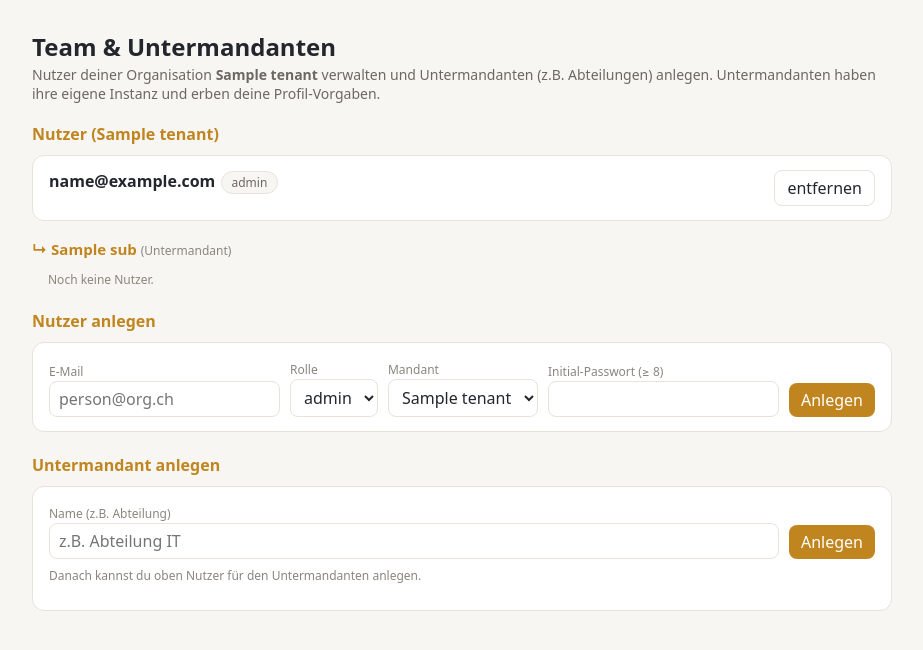
After one commit to kaspAir/KI-Technology-Radar, a FastAPI app: template app/templates/team.html in a window 1280 px wide. The commit adds this page. Shown: the top 650 px of the page, without its empty margins (178-1101 px from the left). Run offline with FastAPI, Linux system fonts and the light colour scheme; the template is opened without the code that fills it: most values are stand-ins (such as "Sample title", 1, 10 or a date in 2020).

Commit message:
feat(mvp): Mandantenfähige Benutzerverwaltung (Plattform-Admin, Mandanten-Baum, Rollen)
- db: Tenant als Baum (parent_id) + User(tenant_id, role, is_platform_admin);
  Curation/Profile jetzt mandantengebunden statt nutzergebunden.
- Plattform-Admin legt Mandanten + ersten Admin an (/admin).
- Mandanten-Admin legt Nutzer (admin|member|viewer) + Untermandanten an (/team).
- Untermandanten erben Profil-Vorgaben des Hauptmandanten (effective_profile);
  im Profil als „Vorgabe" sichtbar, wirkt aufs Lagebild.
- Rollen-Gating: viewer nur lesend (kein Kuratieren/Entfernen/Profil-Speichern).
- Rollenbewusste Navigation.

```diff
--- a/app/main.py
+++ b/app/main.py
@@ -1,14 +1,19 @@
-"""main.py — Selbstbedienungs-Radar (MVP): Login → Vorschläge → mein Radar.
+"""main.py — Selbstbedienungs-Radar (MVP, mandantenfähig).
+
+Hierarchie: Plattform-Admin -> Mandanten (Baum) -> Nutzer (Rolle admin|member|viewer).
+Curation/Profile hängen am Mandanten (geteilt). Untermandanten erben das Profil des
+Eltern-Mandanten als Vorgabe (effective_profile).
 
 Start (Entwicklung):
-  uvicorn app.main:app --reload
-Umgebung: RADAR_DB (Default sqlite:///./radar.db), RADAR_SECRET (Session-Schlüssel).
+  RADAR_ADMIN_EMAIL=du@x.ch RADAR_ADMIN_PW=... uvicorn app.main:app --reload
+Umgebung: RADAR_DB, RADAR_SECRET, RADAR_INSTANCE, RADAR_ADMIN_EMAIL/PW (Bootstrap).
 """
 from __future__ import annotations
 
 import json
 import os
 import re
+import secrets
 from pathlib import Path
 
 import yaml
@@ -18,12 +23,18 @@ from fastapi.templating import Jinja2Templates
 from sqlalchemy import select
 from starlette.middleware.sessions import SessionMiddleware
 
-from .db import Curation, Profile, Proposal, SessionLocal, User, init_db
+from .db import (Curation, Profile, Proposal, ROLES, SessionLocal, Tenant, User,
+                 init_db)
 from .security import hash_pw, verify_pw
 
 RINGS = ["Adopt", "Pilot", "Explore", "Watch", "Reject"]
+BASE = Path(__file__).resolve().parent
+CORE_VIEW = BASE.parent / "view"
+INSTANCE = Path(os.environ.get("RADAR_INSTANCE", str(BASE.parent.parent / "KI-Technology-Radar-Instanz")))
+app = FastAPI(title="KI-Radar — Selbstbedienung")
+app.add_middleware(SessionMiddleware, secret_key=os.environ.get("RADAR_SECRET", "dev-only-change-me"))
+templates = Jinja2Templates(directory=str(BASE / "templates"))
 
-# Mandanten-Profil-Felder (E24). typ: text | textarea | select | list. "§" = Abschnitt.
 PROFILE_FIELDS = [
     ("§", "Identität & Mandat", None, None),
     ("name", "Name der Organisation", "text", None),
@@ -49,17 +60,18 @@ PROFILE_FIELDS = [
     ("staerken", "Vorhandene Stärken", "list", None),
     ("kompetenz_luecken", "Kompetenz-Lücken / Aufbau-Ziele", "list", None),
 ]
-BASE = Path(__file__).resolve().parent
-CORE_VIEW = BASE.parent / "view"   # für die wiederverwendbare Lagebild-Logik
-INSTANCE = Path(os.environ.get("RADAR_INSTANCE", str(BASE.parent.parent / "KI-Technology-Radar-Instanz")))
-app = FastAPI(title="KI-Radar — Selbstbedienung")
-app.add_middleware(SessionMiddleware, secret_key=os.environ.get("RADAR_SECRET", "dev-only-change-me"))
-templates = Jinja2Templates(directory=str(BASE / "templates"))
 
 
 @app.on_event("startup")
 def _startup():
     init_db()
+    email = (os.environ.get("RADAR_ADMIN_EMAIL") or "").strip().lower()
+    pw = os.environ.get("RADAR_ADMIN_PW") or ""
+    if email and pw:
+        with SessionLocal() as s:
+            if not s.scalar(select(User).where(User.email == email)):
+                s.add(User(email=email, pw=hash_pw(pw), is_platform_admin=True, tenant_id=None, role="admin"))
+                s.commit()
 
 
 def db_session():
@@ -72,30 +84,66 @@ def current_user(request: Request, db=Depends(db_session)):
     return db.get(User, uid) if uid else None
 
 
+def can_edit(u) -> bool:
+    return bool(u and (u.is_platform_admin or u.role in ("admin", "member")))
+
+
+def can_manage(u) -> bool:
+    return bool(u and (u.is_platform_admin or u.role == "admin"))
+
+
+def tenant_chain(db, tenant_id):
+    """Kette Wurzel -> ... -> tenant_id (Liste von Tenant-Objekten)."""
+    chain, t = [], db.get(Tenant, tenant_id)
+    while t:
+        chain.append(t)
+        t = db.get(Tenant, t.parent_id) if t.parent_id else None
+    chain.reverse()
+    return chain
+
+
+def effective_profile(db, tenant_id) -> dict:
+    """Effektives Profil = Eltern-Vorgaben (Wurzel zuerst) mit eigenem überschrieben."""
+    merged: dict = {}
+    for t in tenant_chain(db, tenant_id):
+        p = db.get(Profile, t.id)
+        if p and p.data:
+            for k, v in (json.loads(p.data) or {}).items():
+                if v not in (None, "", [], {}):
+                    merged[k] = v
+    return merged
+
+
 # --- Auth -------------------------------------------------------------------
 @app.get("/", response_class=HTMLResponse)
 def root(request: Request, user=Depends(current_user)):
-    return RedirectResponse("/radar" if user else "/login", 302)
+    if not user:
+        return RedirectResponse("/login", 302)
+    return RedirectResponse("/admin" if user.is_platform_admin else "/radar", 302)
 
 
 @app.get("/signup", response_class=HTMLResponse)
-def signup_form(request: Request):
+def signup_form(request: Request, db=Depends(db_session)):
+    # Offene Registrierung nur für den allerersten Nutzer (= Plattform-Admin).
+    if db.scalar(select(User.id).limit(1)):
+        return templates.TemplateResponse(request, "login.html",
+            {"err": "Registrierung geschlossen — dein Administrator legt dich an."}, status_code=403)
     return templates.TemplateResponse(request, "signup.html", {"err": None})
 
 
 @app.post("/signup")
 def signup(request: Request, email: str = Form(...), pw: str = Form(...), db=Depends(db_session)):
+    if db.scalar(select(User.id).limit(1)):
+        return templates.TemplateResponse(request, "login.html",
+            {"err": "Registrierung geschlossen."}, status_code=403)
     email = email.strip().lower()
     if not email or len(pw) < 8:
         return templates.TemplateResponse(request, "signup.html",
             {"err": "E-Mail nötig, Passwort mind. 8 Zeichen."}, status_code=400)
-    if db.scalar(select(User).where(User.email == email)):
-        return templates.TemplateResponse(request, "signup.html",
-            {"err": "E-Mail ist schon registriert."}, status_code=400)
-    u = User(email=email, pw=hash_pw(pw))
+    u = User(email=email, pw=hash_pw(pw), is_platform_admin=True, tenant_id=None, role="admin")
     db.add(u); db.commit()
     request.session["uid"] = u.id
-    return RedirectResponse("/proposals", 302)
+    return RedirectResponse("/admin", 302)
 
 
 @app.get("/login", response_class=HTMLResponse)
@@ -110,7 +158,7 @@ def login(request: Request, email: str = Form(...), pw: str = Form(...), db=Depe
         return templates.TemplateResponse(request, "login.html",
             {"err": "E-Mail oder Passwort falsch."}, status_code=401)
     request.session["uid"] = u.id
-    return RedirectResponse("/radar", 302)
+    return RedirectResponse("/admin" if u.is_platform_admin else "/radar", 302)
 
 
 @app.get("/logout")
@@ -119,46 +167,140 @@ def logout(request: Request):
     return RedirectResponse("/login", 302)
 
 
-# --- Vorschläge (geteilter Pool) + mein Radar -------------------------------
+def _nav(user, db):
+    """Kontext für die Navigation (Rolle/Mandant)."""
+    tenant = db.get(Tenant, user.tenant_id) if user and user.tenant_id else None
+    return {"user": user, "tenant": tenant, "can_edit": can_edit(user), "can_manage": can_manage(user)}
+
+
+# --- Plattform-Admin: Mandanten verwalten -----------------------------------
+@app.get("/admin", response_class=HTMLResponse)
+def admin(request: Request, user=Depends(current_user), db=Depends(db_session)):
+    if not user:
+        return RedirectResponse("/login", 302)
+    if not user.is_platform_admin:
+        return RedirectResponse("/radar", 302)
+    tenants = db.scalars(select(Tenant).order_by(Tenant.parent_id.is_(None).desc(), Tenant.name)).all()
+    users = db.scalars(select(User)).all()
+    ucount = {}
+    for u in users:
+        ucount[u.tenant_id] = ucount.get(u.tenant_id, 0) + 1
+    return templates.TemplateResponse(request, "admin.html",
+        {**_nav(user, db), "active": "admin", "tenants": tenants, "ucount": ucount})
+
+
+@app.post("/admin/tenant")
+def admin_create_tenant(request: Request, name: str = Form(...), admin_email: str = Form(...),
+                        admin_pw: str = Form(...), user=Depends(current_user), db=Depends(db_session)):
+    if not user or not user.is_platform_admin:
+        return RedirectResponse("/login", 302)
+    name = name.strip()
+    admin_email = admin_email.strip().lower()
+    if not name or not admin_email or len(admin_pw) < 8:
+        return RedirectResponse("/admin?err=1", 303)
+    if db.scalar(select(User).where(User.email == admin_email)):
+        return RedirectResponse("/admin?err=mail", 303)
+    t = Tenant(name=name, parent_id=None)
+    db.add(t); db.flush()
+    db.add(User(email=admin_email, pw=hash_pw(admin_pw), tenant_id=t.id, role="admin"))
+    db.commit()
+    return RedirectResponse("/admin?ok=1", 303)
+
+
+# --- Mandanten-Admin: Team + Untermandanten ---------------------------------
+@app.get("/team", response_class=HTMLResponse)
+def team(request: Request, user=Depends(current_user), db=Depends(db_session)):
+    if not user:
+        return RedirectResponse("/login", 302)
+    if not user.tenant_id or not can_manage(user):
+        return RedirectResponse("/radar", 302)
+    members = db.scalars(select(User).where(User.tenant_id == user.tenant_id).order_by(User.email)).all()
+    subs = db.scalars(select(Tenant).where(Tenant.parent_id == user.tenant_id).order_by(Tenant.name)).all()
+    submembers = {s.id: db.scalars(select(User).where(User.tenant_id == s.id)).all() for s in subs}
+    return templates.TemplateResponse(request, "team.html",
+        {**_nav(user, db), "active": "team", "members": members, "subs": subs,
+         "submembers": submembers, "roles": ROLES})
+
+
+@app.post("/team/user")
+def team_add_user(request: Request, email: str = Form(...), role: str = Form("member"),
+                  pw: str = Form(...), tenant_id: int = Form(None),
+                  user=Depends(current_user), db=Depends(db_session)):
+    if not user or not can_manage(user):
+        return RedirectResponse("/login", 302)
+    # in eigenen Mandanten oder einen eigenen Untermandanten
+    tid = tenant_id or user.tenant_id
+    allowed = {user.tenant_id} | {s.id for s in db.scalars(select(Tenant).where(Tenant.parent_id == user.tenant_id))}
+    if tid not in allowed or role not in ROLES or len(pw) < 8:
+        return RedirectResponse("/team?err=1", 303)
+    email = email.strip().lower()
+    if not email or db.scalar(select(User).where(User.email == email)):
+        return RedirectResponse("/team?err=mail", 303)
+    db.add(User(email=email, pw=hash_pw(pw), tenant_id=tid, role=role))
+    db.commit()
+    return RedirectResponse("/team?ok=1", 303)
+
+
+@app.post("/team/subtenant")
+def team_add_sub(request: Request, name: str = Form(...), user=Depends(current_user), db=Depends(db_session)):
+    if not user or not can_manage(user) or not user.tenant_id:
+        return RedirectResponse("/login", 302)
+    name = name.strip()
+    if name:
+        db.add(Tenant(name=name, parent_id=user.tenant_id)); db.commit()
+    return RedirectResponse("/team?ok=sub", 303)
+
+
+@app.post("/team/user/remove")
+def team_remove_user(request: Request, user_id: int = Form(...), user=Depends(current_user), db=Depends(db_session)):
+    if not user or not can_manage(user):
+        return RedirectResponse("/login", 302)
+    target = db.get(User, user_id)
+    allowed = {user.tenant_id} | {s.id for s in db.scalars(select(Tenant).where(Tenant.parent_id == user.tenant_id))}
+    if target and target.id != user.id and target.tenant_id in allowed:
+        db.delete(target); db.commit()
+    return RedirectResponse("/team?ok=rm", 303)
+
+
+# --- Vorschläge (geteilter Pool) + mein Radar (pro Mandant) ------------------
 @app.get("/proposals", response_class=HTMLResponse)
 def proposals(request: Request, b: str = "", user=Depends(current_user), db=Depends(db_session)):
     if not user:
         return RedirectResponse("/login", 302)
-    mine = {c.proposal_id for c in db.scalars(select(Curation).where(Curation.user_id == user.id))}
+    if not user.tenant_id:
+        return RedirectResponse("/admin", 302)
+    mine = {c.proposal_id for c in db.scalars(select(Curation).where(Curation.tenant_id == user.tenant_id))}
     rows = db.scalars(select(Proposal).order_by(Proposal.relevance_general.desc(), Proposal.id.desc())).all()
     open_rows = [p for p in rows if p.id not in mine and (not b or b in p.branchen.split())]
     branchen = sorted({x for p in rows if p.id not in mine for x in p.branchen.split() if x})
     return templates.TemplateResponse(request, "proposals.html", {
-        "user": user, "rows": open_rows[:200], "branchen": branchen,
-        "sel": b, "rings": RINGS, "total_open": len([p for p in rows if p.id not in mine])})
+        **_nav(user, db), "active": "proposals", "rows": open_rows[:200], "branchen": branchen,
+        "sel": b, "rings": RINGS[:4], "total_open": len([p for p in rows if p.id not in mine])})
 
 
 @app.post("/add")
 def add(request: Request, proposal_id: int = Form(...), ring: str = Form("Watch"),
         user=Depends(current_user), db=Depends(db_session)):
-    if not user:
-        return RedirectResponse("/login", 302)
+    if not can_edit(user) or not user.tenant_id:
+        return RedirectResponse("/proposals", 303)
     if ring not in RINGS:
         ring = "Watch"
-    if not db.scalar(select(Curation).where(Curation.user_id == user.id, Curation.proposal_id == proposal_id)):
-        db.add(Curation(user_id=user.id, proposal_id=proposal_id, ring=ring)); db.commit()
+    if not db.scalar(select(Curation).where(Curation.tenant_id == user.tenant_id, Curation.proposal_id == proposal_id)):
+        db.add(Curation(tenant_id=user.tenant_id, proposal_id=proposal_id, ring=ring)); db.commit()
     return RedirectResponse("/proposals", 303)
 
 
 @app.post("/remove")
 def remove(request: Request, curation_id: int = Form(...), user=Depends(current_user), db=Depends(db_session)):
-    if not user:
-        return RedirectResponse("/login", 302)
+    if not can_edit(user):
+        return RedirectResponse("/radar", 303)
     c = db.get(Curation, curation_id)
-    if c and c.user_id == user.id:
+    if c and c.tenant_id == user.tenant_id:
         db.delete(c); db.commit()
     return RedirectResponse("/radar", 303)
 
 
 def _sectors_and_areamap():
-    """Sektoren (aus vocab-core-Bereichen) + Karte suggested_entry->Bereich (aus der
-    geteilten Instanz), damit die MVP-Kuratierungen wie im statischen Radar nach
-    Sektor platziert werden können."""
     core = BASE.parent
     areas = []
     af = core / "vocab-core" / "area.yaml"
@@ -182,14 +324,14 @@ def _sectors_and_areamap():
 def radar(request: Request, user=Depends(current_user), db=Depends(db_session)):
     if not user:
         return RedirectResponse("/login", 302)
+    if not user.tenant_id:
+        return RedirectResponse("/admin", 302)
     q = select(Curation, Proposal).join(Proposal, Curation.proposal_id == Proposal.id).where(
-        Curation.user_id == user.id)
+        Curation.tenant_id == user.tenant_id)
     items = list(db.execute(q).all())
     by_ring = {r: [] for r in RINGS}
     for cur, prop in items:
         by_ring.setdefault(cur.ring, []).append((cur, prop))
-
-    # Daten für die Radar-Visualisierung (dieselbe Engine wie der statische Radar).
     sectors, amap = _sectors_and_areamap()
     sector_ids = [s["id"] for s in sectors]
     fallback = sector_ids[0] if sector_ids else "area.x"
@@ -208,32 +350,39 @@ def radar(request: Request, user=Depends(current_user), db=Depends(db_session)):
     except Exception:
         RADAR_JS = ""
     return templates.TemplateResponse(request, "radar.html", {
-        "user": user, "by_ring": by_ring, "rings": RINGS, "n": len(items),
+        **_nav(user, db), "active": "radar", "by_ring": by_ring, "rings": RINGS, "n": len(items),
         "themes_json": json.dumps(themes, ensure_ascii=False),
-        "sectors_json": json.dumps(sectors, ensure_ascii=False),
-        "radar_js": RADAR_JS})
+        "sectors_json": json.dumps(sectors, ensure_ascii=False), "radar_js": RADAR_JS})
 
 
-# --- Mandanten-Profil (E24, tenant-privat, DIREKT gespeichert) ---------------
+# --- Mandanten-Profil (pro Mandant, mit Eltern-Vererbung) --------------------
 @app.get("/profil", response_class=HTMLResponse)
 def profil_form(request: Request, saved: int = 0, user=Depends(current_user), db=Depends(db_session)):
     if not user:
         return RedirectResponse("/login", 302)
-    prof = db.get(Profile, user.id)
+    if not user.tenant_id:
+        return RedirectResponse("/admin", 302)
+    prof = db.get(Profile, user.tenant_id)
     data = json.loads(prof.data) if prof and prof.data else {}
+    parent = db.get(Tenant, db.get(Tenant, user.tenant_id).parent_id) if db.get(Tenant, user.tenant_id).parent_id else None
+    inherited = effective_profile(db, parent.id) if parent else {}
     vals = {}
     for key, label, typ, opt in PROFILE_FIELDS:
         if key == "§":
             continue
         v = data.get(key)
         vals[key] = ", ".join(str(x) for x in v) if isinstance(v, list) else (v or "")
+    inh = {}
+    for k, v in inherited.items():
+        inh[k] = ", ".join(str(x) for x in v) if isinstance(v, list) else str(v)
     return templates.TemplateResponse(request, "profil.html", {
-        "user": user, "active": "profil", "fields": PROFILE_FIELDS, "vals": vals, "saved": bool(saved)})
+        **_nav(user, db), "active": "profil", "fields": PROFILE_FIELDS, "vals": vals,
+        "saved": bool(saved), "inherited": inh, "parent": parent})
 
 
 @app.post("/profil")
 async def save_profil(request: Request, user=Depends(current_user), db=Depends(db_session)):
-    if not user:
+    if not can_edit(user) or not user.tenant_id:
         return RedirectResponse("/login", 302)
     form = await request.form()
     data = {}
@@ -243,34 +392,29 @@ async def save_profil(request: Request, user=Depends(current_user), db=Depends(d
         raw = (form.get(key) or "").strip()
         data[key] = [x.strip() for x in raw.split(",") if x.strip()] if typ == "list" else raw
     payload = json.dumps(data, ensure_ascii=False)
-    prof = db.get(Profile, user.id)
+    prof = db.get(Profile, user.tenant_id)
     if prof:
         prof.data = payload
     else:
-        db.add(Profile(user_id=user.id, data=payload))
+        db.add(Profile(tenant_id=user.tenant_id, data=payload))
     db.commit()
     return RedirectResponse("/profil?saved=1", 303)
 
 
-# --- Lagebild: LIVE aus dem Profil (+ geteilter Radar-Instanz) berechnet ------
+# --- Lagebild: live aus dem EFFEKTIVEN Profil (inkl. Eltern-Vorgaben) --------
 @app.get("/lagebild", response_class=HTMLResponse)
 def lagebild_view(request: Request, user=Depends(current_user), db=Depends(db_session)):
     if not user:
         return RedirectResponse("/login", 302)
-    prof = db.get(Profile, user.id)
-    data = json.loads(prof.data) if prof and prof.data else {}
+    if not user.tenant_id:
+        return RedirectResponse("/admin", 302)
+    data = effective_profile(db, user.tenant_id)
     import sys as _sys
     if str(CORE_VIEW) not in _sys.path:
         _sys.path.insert(0, str(CORE_VIEW))
     try:
         from lagebild import render_lagebild
-        # Dieselbe WERTEN-Logik wie der statische Build — hier mit dem PROFIL des
-        # eingeloggten Mandanten (aus der DB) statt aus mandant.yaml. So rechnet
-        # das Lagebild live: Profil speichern -> hier sofort neu berechnet.
         html = render_lagebild(INSTANCE, data)
-        # Der Generator erzeugt statische Datei-Links (profil.html, detail-*.html …).
-        # Im MVP gibt es Routen, keine .html-Dateien -> Links umbiegen bzw. (mangels
-        # Detail-Seiten im MVP) neutralisieren, damit nichts ins Leere führt.
         html = (html.replace('href="profil.html"', 'href="/profil"')
                     .replace('href="index.html"', 'href="/radar"')
                     .replace('href="bericht.html"', 'href="/radar"')
@@ -279,6 +423,5 @@ def lagebild_view(request: Request, user=Depends(current_user), db=Depends(db_se
         html = re.sub(r'href="detail[^"]*\.html"', 'href="#" onclick="return false"', html)
     except Exception as e:
         html = ("<div style='max-width:720px;margin:40px auto;font-family:system-ui'>"
-                f"<p>Lagebild derzeit nicht verfügbar: {e}</p>"
-                "<p><a href='/profil'>← Profil</a></p></div>")
+                f"<p>Lagebild derzeit nicht verfügbar: {e}</p><p><a href='/profil'>← Profil</a></p></div>")
     return HTMLResponse(html)
--- a/app/templates/base.html
+++ b/app/templates/base.html
@@ -34,10 +34,17 @@
 {% if user %}
 <header><span class="brand">Aletheia · Radar</span>
 <nav>
-  <a href="/proposals" class="{{ 'active' if active=='proposals' }}">Vorschläge</a>
-  <a href="/radar" class="{{ 'active' if active=='radar' }}">Mein Radar</a>
-  <a href="/profil" class="{{ 'active' if active=='profil' }}">Profil</a>
-  <a href="/lagebild">Lagebild</a>
+  {% if user.is_platform_admin %}
+    <a href="/admin" class="{{ 'active' if active=='admin' }}">Mandanten</a>
+    <span class="muted">Plattform-Admin</span>
+  {% else %}
+    <a href="/proposals" class="{{ 'active' if active=='proposals' }}">Vorschläge</a>
+    <a href="/radar" class="{{ 'active' if active=='radar' }}">Mein Radar</a>
+    <a href="/profil" class="{{ 'active' if active=='profil' }}">Profil</a>
+    <a href="/lagebild">Lagebild</a>
+    {% if can_manage %}<a href="/team" class="{{ 'active' if active=='team' }}">Team</a>{% endif %}
+    {% if tenant %}<span class="muted">{{ tenant.name }} · {{ user.role }}</span>{% endif %}
+  {% endif %}
   <span class="muted">{{ user.email }}</span>
   <a href="/logout">Abmelden</a>
 </nav></header>
--- a/app/templates/proposals.html
+++ b/app/templates/proposals.html
@@ -26,11 +26,13 @@
       <p class="sum">{{ p.summary[:280] }}{% if p.summary|length > 280 %}…{% endif %}</p>
       <p class="muted">{{ p.citation[:130] }}{% if p.url %} · <a class="art" href="{{ p.url }}" target="_blank" rel="noopener">Artikel ↗</a>{% endif %}</p>
     </div>
+    {% if can_edit %}
     <form method="post" action="/add" style="display:flex;flex-direction:column;gap:6px;white-space:nowrap">
       <input type="hidden" name="proposal_id" value="{{ p.id }}">
       <select name="ring">{% for r in rings %}<option value="{{ r }}" {{ 'selected' if r=='Watch' }}>{{ r }}</option>{% endfor %}</select>
       <button type="submit">auf mein Radar</button>
     </form>
+    {% endif %}
   </div>
 </article>
 {% endfor %}
--- a/app/templates/radar.html
+++ b/app/templates/radar.html
@@ -52,10 +52,12 @@
             {% if p.url %}<a href="{{ p.url }}" target="_blank" rel="noopener" style="color:inherit;text-decoration:none;border-bottom:2px solid rgba(192,133,31,.4)">{{ p.title }}</a>{% else %}{{ p.title }}{% endif %}</div>
           <p class="sum">{{ p.summary[:220] }}{% if p.summary|length > 220 %}…{% endif %}</p>
         </div>
+        {% if can_edit %}
         <form method="post" action="/remove">
           <input type="hidden" name="curation_id" value="{{ cur.id }}">
           <button type="submit" class="ghost">entfernen</button>
         </form>
+        {% endif %}
       </div>
     </article>
     {% endfor %}
--- /dev/null
+++ b/app/templates/team.html
@@ -0,0 +1,53 @@
+{% extends "base.html" %}{% set active='team' %}{% block title %}Team — KI-Radar{% endblock %}
+{% block body %}
+<h1>Team &amp; Untermandanten</h1>
+<p class="sub">Nutzer deiner Organisation <b>{{ tenant.name }}</b> verwalten und
+Untermandanten (z.B. Abteilungen) anlegen. Untermandanten haben ihre eigene
+Instanz und erben deine Profil-Vorgaben.</p>
+{% if request.query_params.get('ok') %}<div class="card" style="border-left:3px solid #2e7d32">✓ Gespeichert.</div>{% endif %}
+{% if request.query_params.get('err') %}<div class="err">Bitte prüfen (E-Mail eindeutig, Passwort ≥ 8).</div>{% endif %}
+
+<h2 style="font-size:16px;color:var(--gold);margin:20px 0 6px">Nutzer ({{ tenant.name }})</h2>
+{% for m in members %}
+  <div class="card"><div class="row">
+    <div class="grow"><b>{{ m.email }}</b> <span class="chip">{{ m.role }}</span></div>
+    {% if m.id != user.id %}
+    <form method="post" action="/team/user/remove"><input type="hidden" name="user_id" value="{{ m.id }}">
+      <button class="ghost" type="submit">entfernen</button></form>
+    {% else %}<span class="muted">du</span>{% endif %}
+  </div></div>
+{% endfor %}
+
+{% for s in subs %}
+  <h2 style="font-size:15px;color:var(--gold);margin:18px 0 4px">↳ {{ s.name }} <span class="muted" style="font-weight:400">(Untermandant)</span></h2>
+  {% for m in submembers.get(s.id, []) %}
+    <div class="card" style="margin-left:16px"><div class="row">
+      <div class="grow"><b>{{ m.email }}</b> <span class="chip">{{ m.role }}</span></div>
+      <form method="post" action="/team/user/remove"><input type="hidden" name="user_id" value="{{ m.id }}">
+        <button class="ghost" type="submit">entfernen</button></form>
+    </div></div>
+  {% else %}
+    <p class="muted" style="margin-left:16px">Noch keine Nutzer.</p>
+  {% endfor %}
+{% endfor %}
+
+<h2 style="font-size:16px;color:var(--gold);margin:22px 0 6px">Nutzer anlegen</h2>
+<form method="post" action="/team/user" class="card">
+  <div class="row" style="gap:10px;flex-wrap:wrap;align-items:flex-end">
+    <div class="grow"><label class="muted">E-Mail</label><input name="email" style="width:100%;box-sizing:border-box" placeholder="person@org.ch"></div>
+    <div><label class="muted">Rolle</label><br><select name="role">{% for r in roles %}<option value="{{ r }}">{{ r }}</option>{% endfor %}</select></div>
+    <div><label class="muted">Mandant</label><br><select name="tenant_id"><option value="{{ tenant.id }}">{{ tenant.name }}</option>{% for s in subs %}<option value="{{ s.id }}">↳ {{ s.name }}</option>{% endfor %}</select></div>
+    <div class="grow"><label class="muted">Initial-Passwort (≥ 8)</label><input name="pw" type="text" style="width:100%;box-sizing:border-box"></div>
+    <div><button type="submit">Anlegen</button></div>
+  </div>
+</form>
+
+<h2 style="font-size:16px;color:var(--gold);margin:22px 0 6px">Untermandant anlegen</h2>
+<form method="post" action="/team/subtenant" class="card">
+  <div class="row" style="gap:10px;align-items:flex-end">
+    <div class="grow"><label class="muted">Name (z.B. Abteilung)</label><input name="name" style="width:100%;box-sizing:border-box" placeholder="z.B. Abteilung IT"></div>
+    <div><button type="submit">Anlegen</button></div>
+  </div>
+  <p class="muted" style="margin-top:8px">Danach kannst du oben Nutzer für den Untermandanten anlegen.</p>
+</form>
+{% endblock %}
```
Also changed, not shown: app/db.py (+33 -17 lines), app/templates/admin.html (added, +32 -0 lines), app/templates/profil.html (+8 -3 lines).
